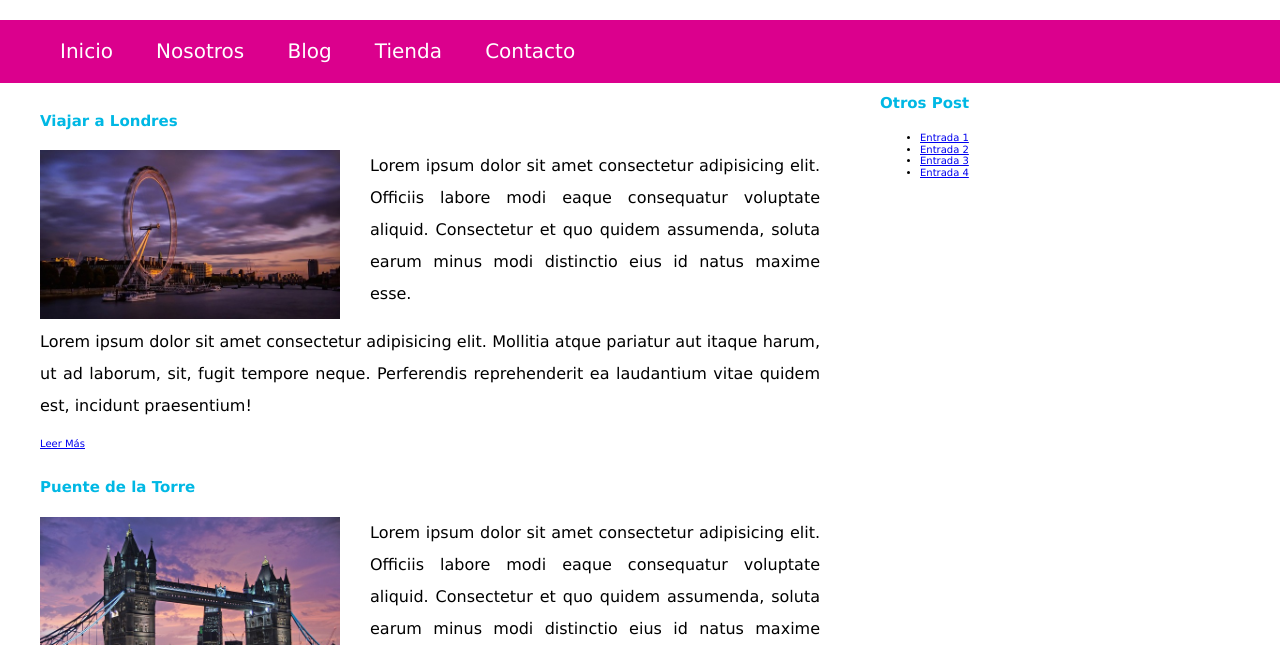
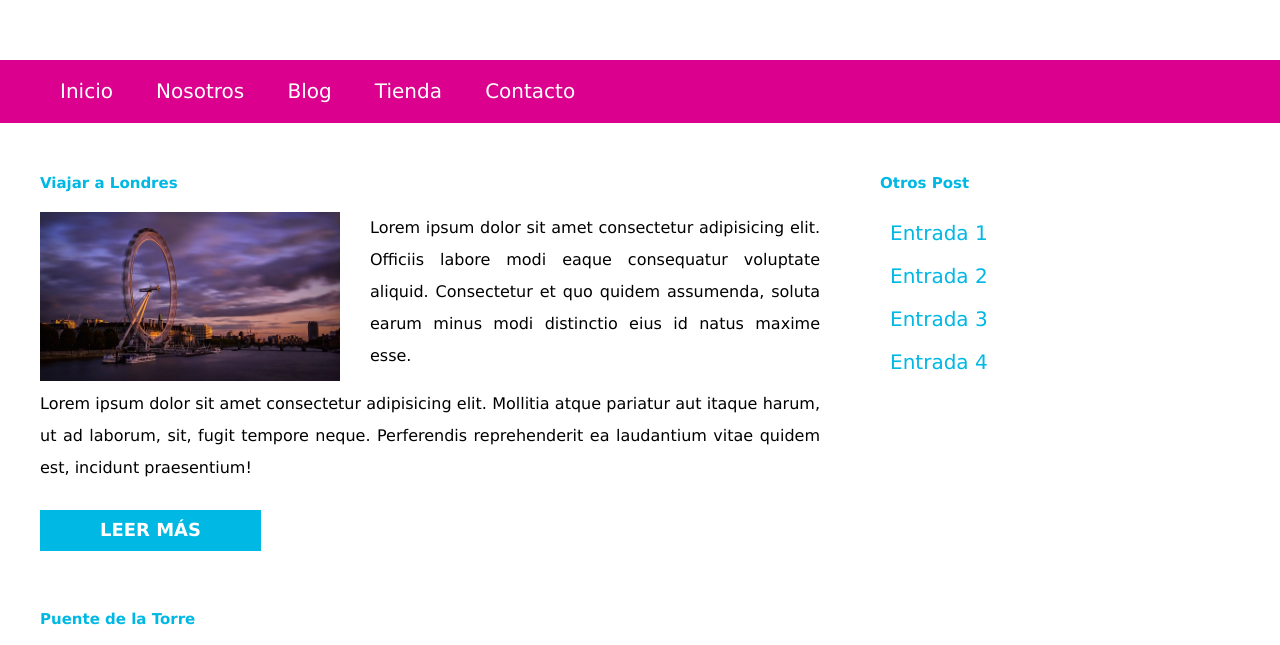
Before and after one commit to andrescastromamani/BlogViajes, a plain HTML site: page index.html in a window 1280 px wide. Shown: the part 103-748 px from the top of the page. Drawn offline with Linux system fonts and the light colour scheme.

Commit message:
Agregando estilos css al sidebar

```diff
--- a/css/estilos.css
+++ b/css/estilos.css
@@ -16,6 +16,20 @@ p{
     font-size: 16px;
     line-height: 2;
 }
+.boton{
+    background-color: #00b8e4;
+    text-decoration: none;
+    padding: 10px 60px;
+    display: inline-block;
+    margin-top: 10px;
+    color: #ffffff;
+    font-size: 18px;
+    text-transform: uppercase;
+    font-weight: bold;
+}
+.boton:hover{
+    background-color: #016a85;
+}
 .site-header{
     padding: 20px 0;
 }
@@ -27,6 +41,7 @@ p{
 
 /*Navegacion*/
 .barra{
+    margin-top: 40px;
     background-color: #db008d;
 }
 .navegacion-principal a{
@@ -47,6 +62,9 @@ p{
 }
 
 /*Contenidos Principal*/
+.contenido-principal{
+    margin-top: 40px;
+}
 .contenido-principal, .sidebar{
     padding: 20px;
 }
@@ -60,6 +78,7 @@ p{
         width: 30%;
         float: right;
         padding: 0;
+        margin-top: 40px;
     }
 }
 /*Entradas de Blog*/
@@ -68,7 +87,10 @@ h2{
     margin-bottom: 20px;
 }
 .entrada{
-    margin-top: 30px;
+    margin-bottom: 60px;
+}
+.entrada:last-of-type{
+    margin-bottom: 0;
 }
 .entrada img{
     display: block;
@@ -83,3 +105,24 @@ h2{
 .entrada p{
     text-align: justify;
 }
+
+/*Sidebar*/
+.sidebar ul{
+    list-style: none;
+    padding: 0;
+}
+.sidebar ul li{
+    padding: 10px;
+}
+.sidebar ul li:hover{
+    background-color: #00b8e4;
+}
+
+.sidebar ul li a{
+    color: #00b8e4;
+    text-decoration: none;
+    font-size: 20px;
+}
+.sidebar ul li:hover a{
+    color: #ffffff;
+}
```
